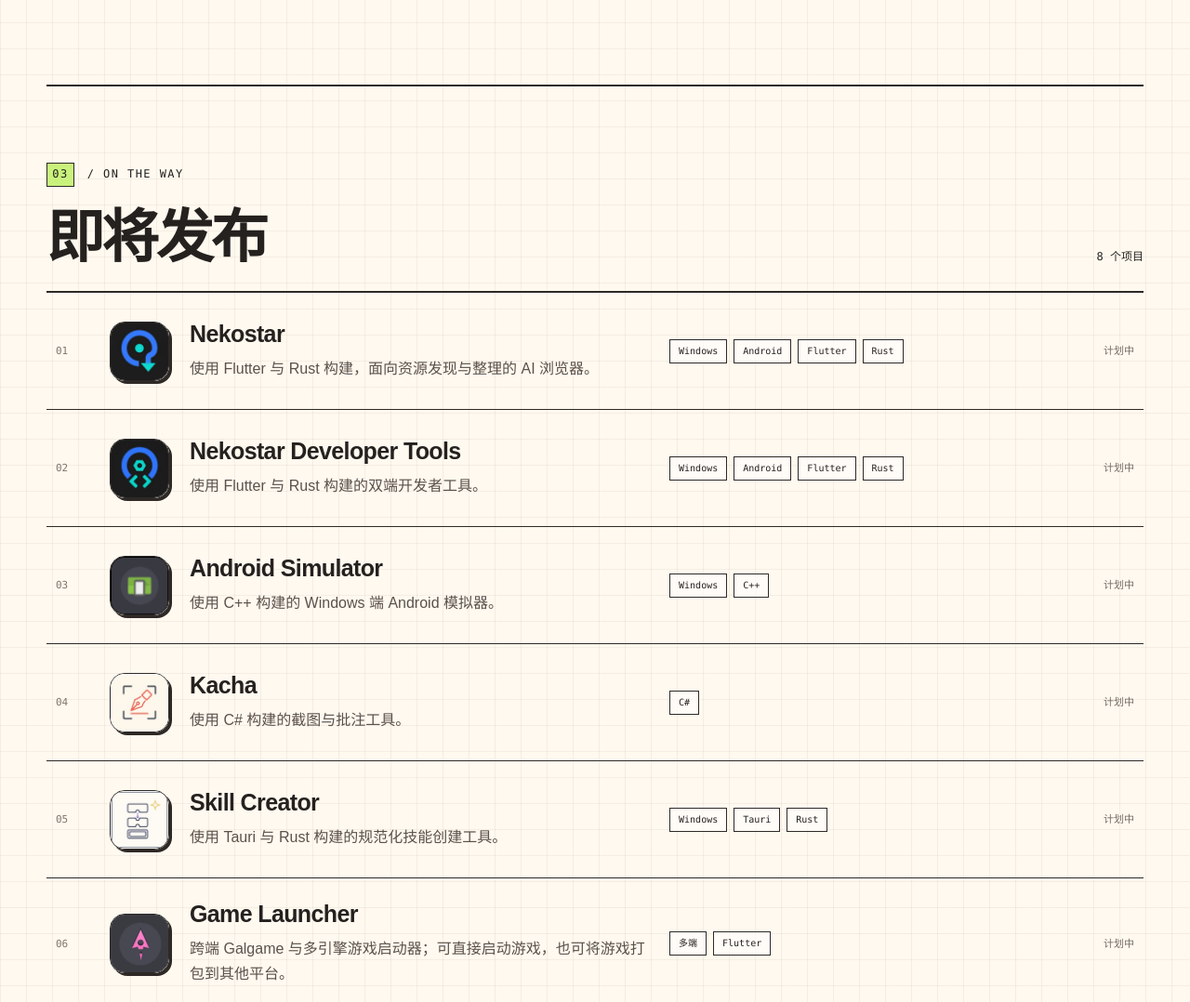
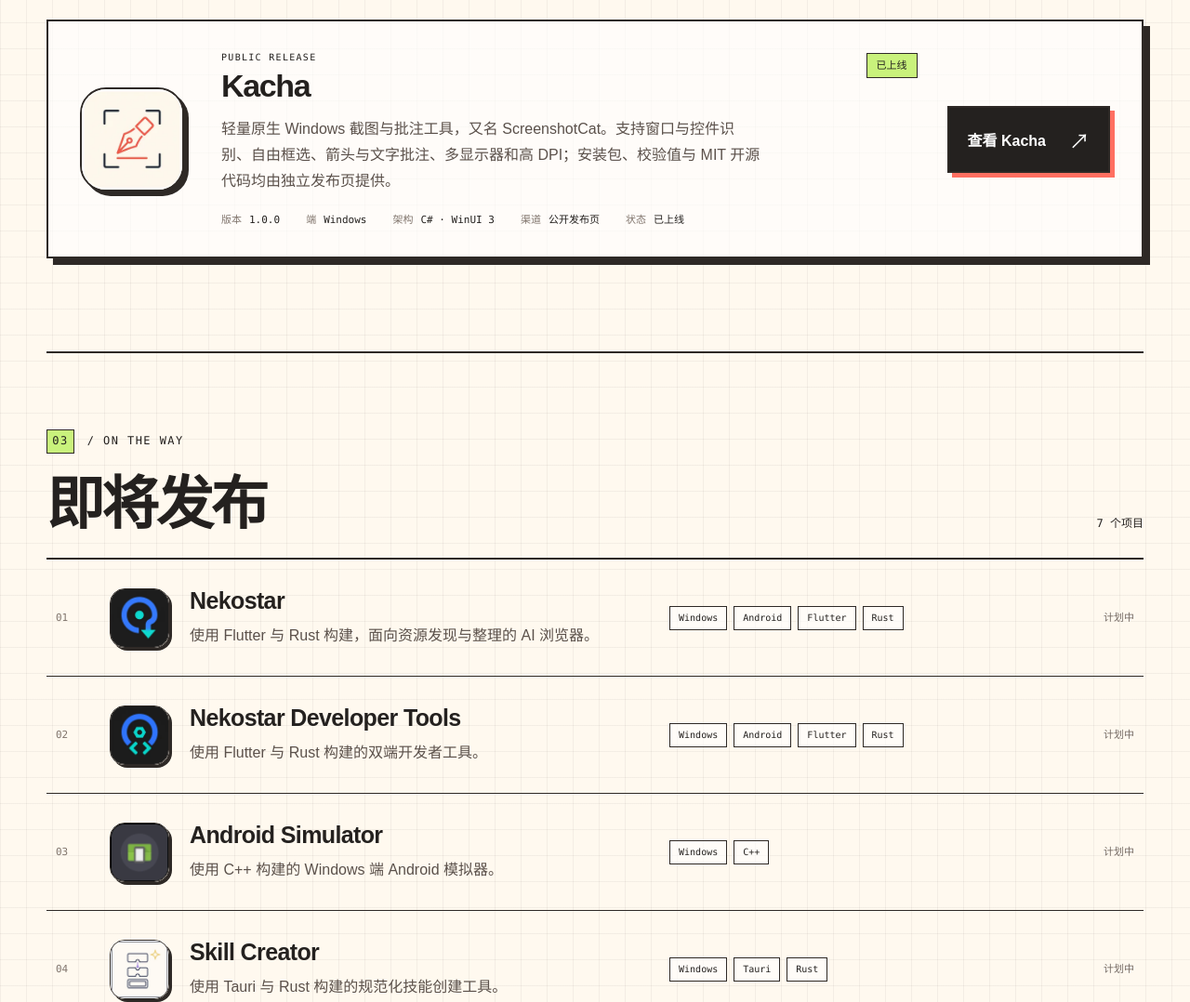
Before and after one commit to nekobyran/remote, a plain HTML site: page index.html in a window 1280 px wide. Shown: the part 1180-2258 px from the top of the page at 93% size. Drawn offline with Linux system fonts and the light colour scheme.

Commit message:
Publish Kacha on nkbr.cc

```diff
--- a/index.html
+++ b/index.html
@@ -84,7 +84,7 @@
               <p class="eyebrow"><span>02</span> / NOW SHIPPING</p>
               <h2 id="release-title">当前发布</h2>
             </div>
-            <p>1 个软件</p>
+            <p>2 个软件</p>
           </div>
 
           <div class="release-stack">
@@ -123,6 +123,41 @@
               </a>
             </article>
 
+            <article class="release-card">
+              <div class="app-icon app-icon--kacha">
+                <img src="./kacha-icon.webp" alt="" width="256" height="256" />
+              </div>
+              <div class="release-info">
+                <div class="release-title-row">
+                  <div>
+                    <p class="release-kicker">PUBLIC RELEASE</p>
+                    <h3>Kacha</h3>
+                  </div>
+                  <span class="available-badge">已上线</span>
+                </div>
+                <p class="release-description">
+                  轻量原生 Windows 截图与批注工具，又名 ScreenshotCat。支持窗口与控件识别、自由框选、箭头与文字批注、多显示器和高 DPI；安装包、校验值与 MIT 开源代码均由独立发布页提供。
+                </p>
+                <dl class="release-meta">
+                  <div><dt>版本</dt><dd>1.0.0</dd></div>
+                  <div><dt>端</dt><dd>Windows</dd></div>
+                  <div><dt>架构</dt><dd>C# · WinUI 3</dd></div>
+                  <div><dt>渠道</dt><dd>公开发布页</dd></div>
+                  <div><dt>状态</dt><dd>已上线</dd></div>
+                </dl>
+              </div>
+              <a
+                class="download-button"
+                href="https://kacha.nkbr.cc/"
+                target="_blank"
+                rel="nofollow noopener noreferrer"
+                data-download
+              >
+                <span>查看 Kacha</span>
+                <b aria-hidden="true">↗</b>
+              </a>
+            </article>
+
           </div>
         </section>
 
@@ -132,7 +167,7 @@
               <p class="eyebrow"><span>03</span> / ON THE WAY</p>
               <h2 id="roadmap-title">即将发布</h2>
             </div>
-            <p>8 个项目</p>
+            <p>7 个项目</p>
           </div>
 
           <ol class="roadmap-list">
@@ -177,19 +212,6 @@
 
             <li class="roadmap-item">
               <span class="roadmap-number">04</span>
-              <img class="roadmap-icon" src="/kacha-icon.webp" alt="" width="64" height="64" loading="lazy" decoding="async" />
-              <div class="roadmap-copy">
-                <h3>Kacha</h3>
-                <p>使用 C# 构建的截图与批注工具。</p>
-              </div>
-              <div class="roadmap-tags" aria-label="技术">
-                <span>C#</span>
-              </div>
-              <span class="roadmap-status">计划中</span>
-            </li>
-
-            <li class="roadmap-item">
-              <span class="roadmap-number">05</span>
               <img class="roadmap-icon" src="/skill-creator-icon.webp" alt="" width="64" height="64" loading="lazy" decoding="async" />
               <div class="roadmap-copy">
                 <h3>Skill Creator</h3>
@@ -202,7 +224,7 @@
             </li>
 
             <li class="roadmap-item">
-              <span class="roadmap-number">06</span>
+              <span class="roadmap-number">05</span>
               <img class="roadmap-icon" src="/game-launcher-icon.webp" alt="" width="64" height="64" loading="lazy" decoding="async" />
               <div class="roadmap-copy">
                 <h3>Game Launcher</h3>
@@ -215,7 +237,7 @@
             </li>
 
             <li class="roadmap-item">
-              <span class="roadmap-number">07</span>
+              <span class="roadmap-number">06</span>
               <img class="roadmap-icon" src="/lanzouyou-icon.svg" alt="" width="64" height="64" loading="lazy" decoding="async" />
               <div class="roadmap-copy">
                 <h3>LanzouYOU</h3>
@@ -228,7 +250,7 @@
             </li>
 
             <li class="roadmap-item">
-              <span class="roadmap-number">08</span>
+              <span class="roadmap-number">07</span>
               <img class="roadmap-icon" src="/flclash-plusplus-icon.png" alt="" width="64" height="64" loading="lazy" decoding="async" />
               <div class="roadmap-copy">
                 <h3>FLClash++</h3>
@@ -255,7 +277,7 @@
               <p>感谢你对这些项目持续维护与发布工作的支持。可使用你信任的扫码工具识别右侧二维码。</p>
             </div>
             <figure class="sponsor-code">
-              <img src="/assets/sponsor.jpg" width="641" height="638" alt="赞助支持二维码" loading="lazy" decoding="async" />
+              <img src="/assets/sponsor.jpg" width="641" height="638" alt="赞助支持二维码" decoding="async" />
               <figcaption>扫码支持项目维护</figcaption>
             </figure>
           </div>
--- a/styles.css
+++ b/styles.css
@@ -158,6 +158,7 @@
 .app-icon { position: relative; width: 112px; aspect-ratio: 1; overflow: hidden; border: 2px solid var(--line); border-radius: 28px; background: var(--coral); box-shadow: 5px 5px 0 var(--line); }
 .app-icon img { display: block; width: 100%; height: 100%; object-fit: cover; }
 .app-icon--plus { background: #6750a4; }
+.app-icon--kacha { background: #fff9ef; }
 
 .release-title-row { display: flex; justify-content: space-between; align-items: start; gap: 24px; }
 .release-kicker { margin-bottom: 8px; font: 500 10px/1 "SFMono-Regular", Consolas, monospace; letter-spacing: .13em; }
```
Also changed, not shown: README.md, 1 other file.
